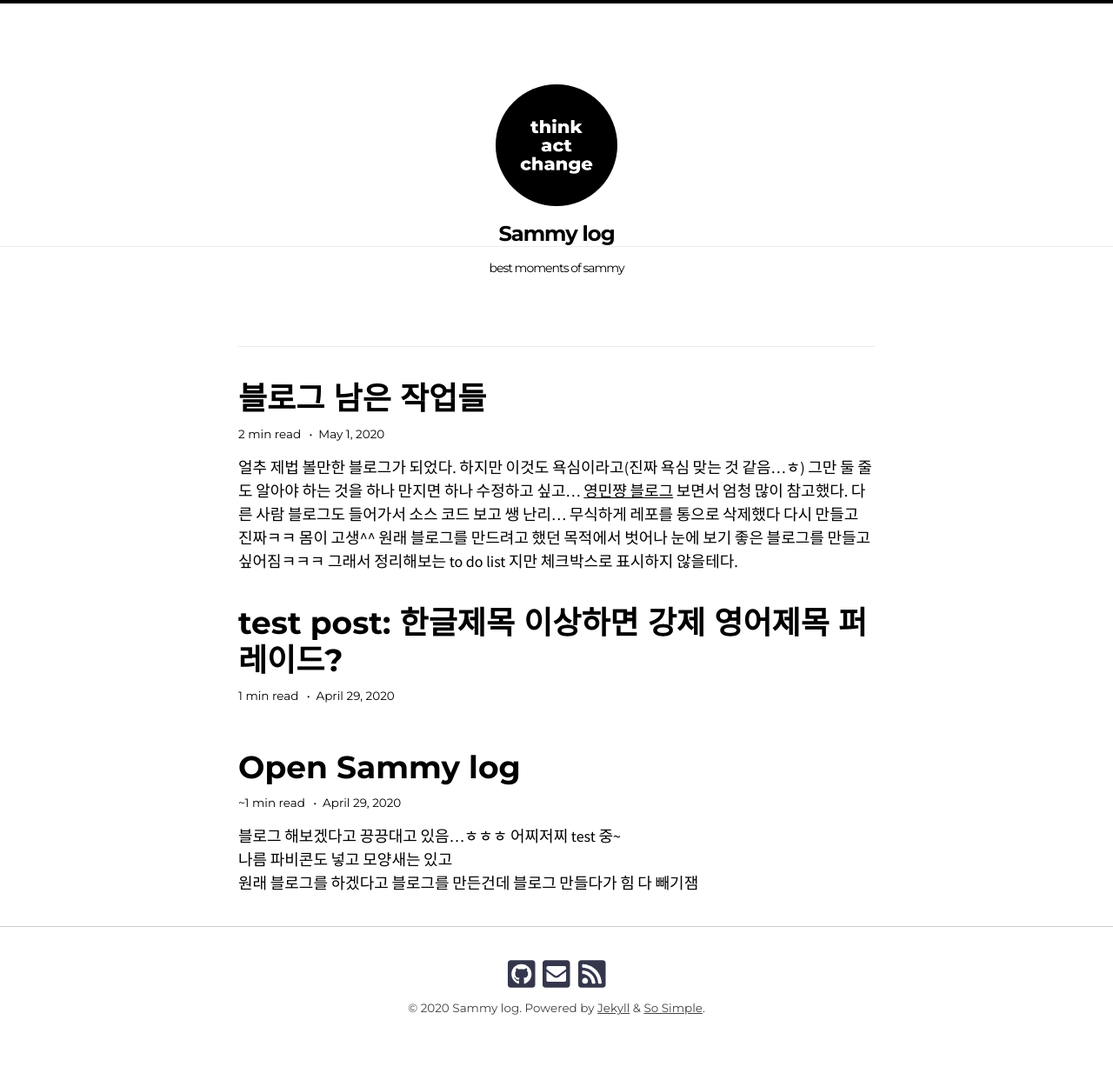
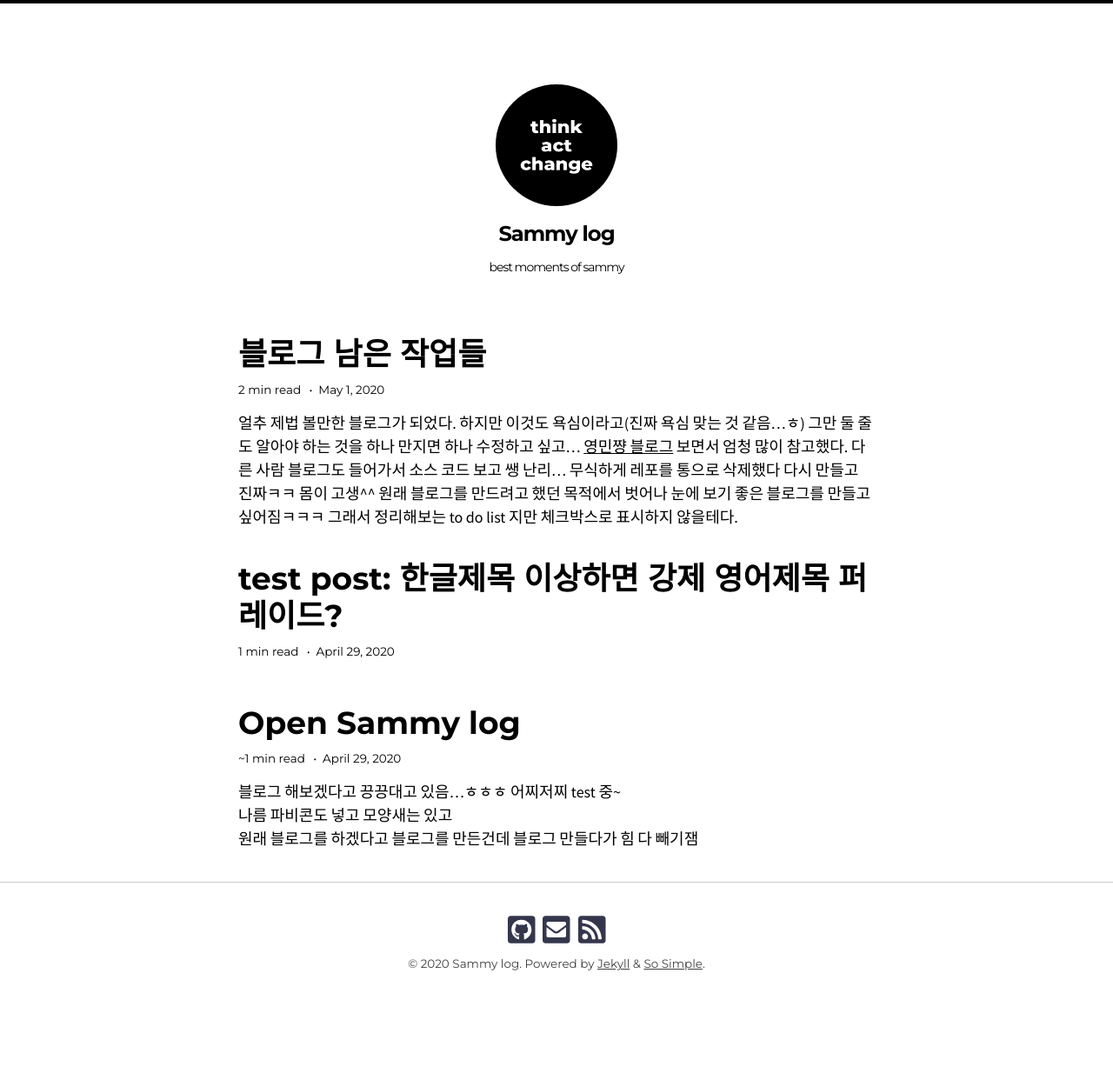
Before and after one commit to ssammykim/ssammykim.github.io, a Jekyll site: the page built from index.html, in a window 1280 px wide. Shown: the whole page at 87% size. Built offline with Jekyll 4.4.1, drawn with Linux system fonts in a browser that asks for light colours; nearby versions of some CDN libraries; some web fonts are replaced; the list of posts is cut into pages by our own code; after the commit the page ends 1191 px from its top, so only the background shows below that.

Commit message:
removed line test, change margin-bottom to 1.25
default 1.5rem

```diff
--- a/_sass/so-simple/_reset.scss
+++ b/_sass/so-simple/_reset.scss
@@ -65,14 +65,9 @@
 table,
 address {
   margin-top: 0;
-  margin-bottom: 1.5rem;
+  margin-bottom: 1.25rem;
 }
 
-h1,
-h2 {
-   padding-bottom: .3em;
-   border-bottom: 1px solid #eaecef;
-}
 
 
 /**
```
